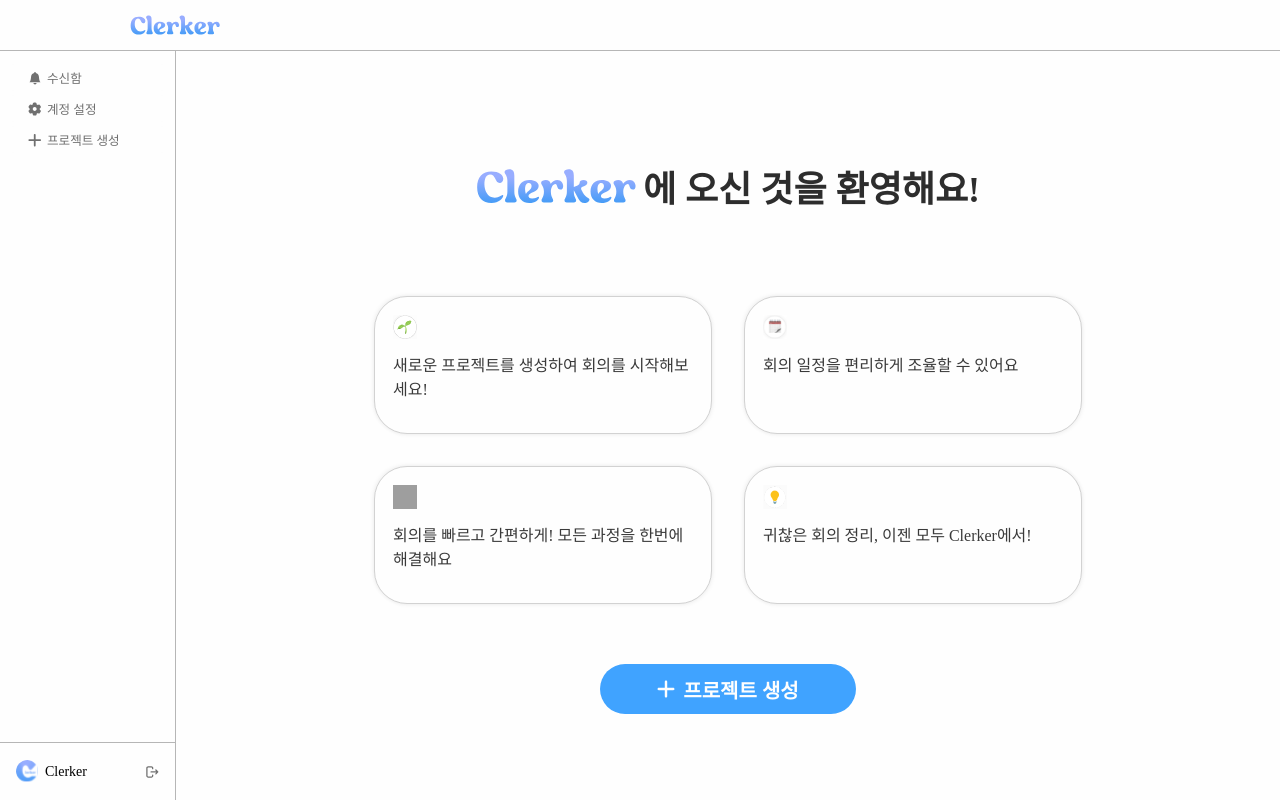
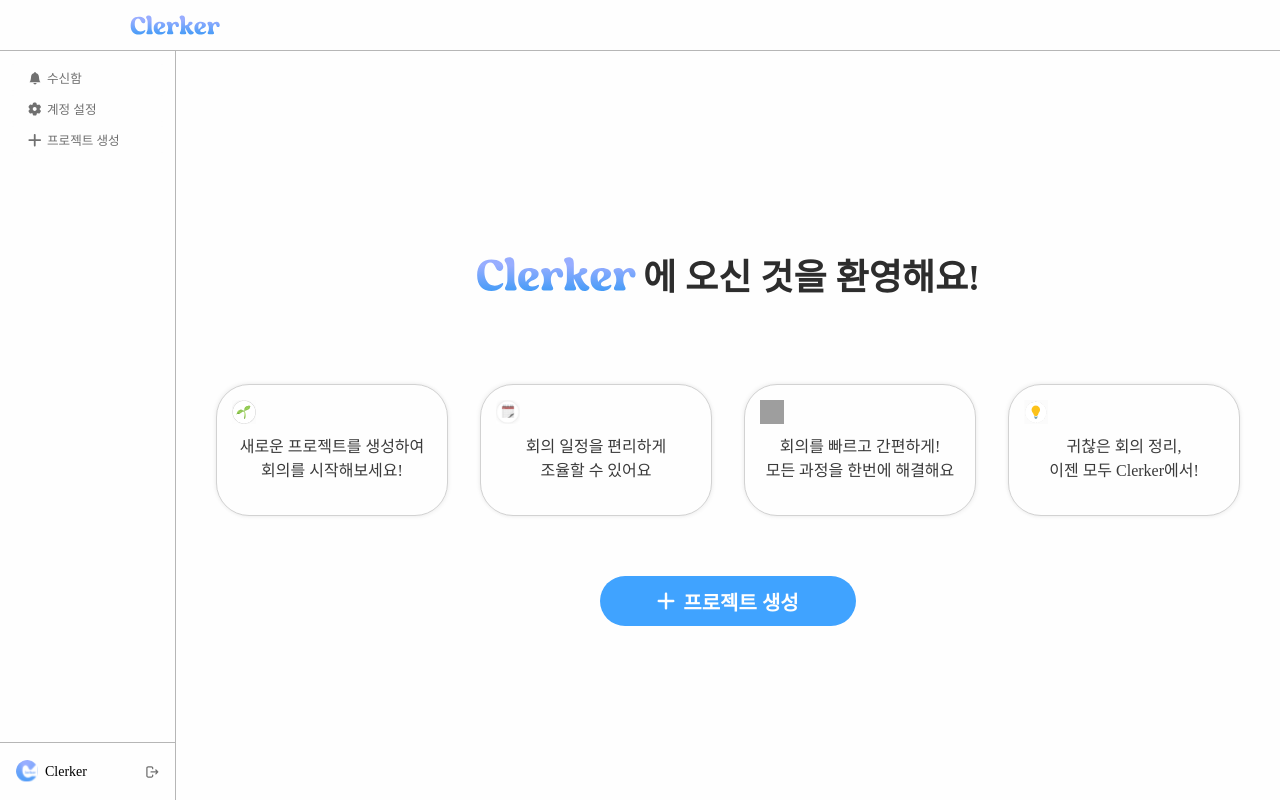
Before and after one commit to D-X-W-Clerker/clerker-frontend, a React (Create React App) app: page /home in a window 1280 px wide. Built offline with nearby package versions, Linux system fonts and the light colour scheme; grey boxes are pictures that could not be loaded; a web font is replaced by a local one.

Commit message:
refactor: 모달 수정

```diff
--- a/src/components/modal/TutorialModal.tsx
+++ b/src/components/modal/TutorialModal.tsx
@@ -1,7 +1,7 @@
 import React from 'react';
 import styled from 'styled-components';
 import { SproutIcon, CalendarIcon, WindIcon, LightBulbIcon } from '@assets';
-import { FlexCol } from '@styles';
+import { CenterCol, FlexCol, ItemsCenterStartRow } from '@styles';
 
 // IconMap 객체 생성
 const IconMap: { [key: string]: string } = {
@@ -14,7 +14,7 @@ const IconMap: { [key: string]: string } = {
 // -- 인터페이스 --
 interface TutorialButtonProps {
   icon: string;
-  text: string;
+  text: React.ReactNode;
 }
 
 // -- 스타일 컴포넌트 --
@@ -28,8 +28,8 @@ const Container = styled(FlexCol)`
     -1px -1px 4px rgba(0, 0, 0, 0.05),
     1px 1px 4px rgba(0, 0, 0, 0.05);
   cursor: pointer;
-  padding: 18px;
-  gap: 13px;
+  padding: 15px;
+  gap: 9px;
   flex-shrink: 0;
 
   &:hover {
@@ -39,6 +39,12 @@ const Container = styled(FlexCol)`
       -1.1px -1.1px 4.4px rgba(0, 0, 0, 0.05),
       1.1px 1.1px 4.4px rgba(0, 0, 0, 0.05);
   }
+`;
+
+const IconArea = styled(ItemsCenterStartRow)``;
+
+const TextArea = styled(CenterCol)`
+  text-align: center;
 `;
 
 const Icon = styled.img`
@@ -55,8 +61,12 @@ const TutorialModal: React.FC<TutorialButtonProps> = ({ icon, text }) => {
   const IconSrc = IconMap[icon];
   return (
     <Container>
-      <Icon src={IconSrc} alt={icon} />
-      <Text>{text}</Text>
+      <IconArea>
+        <Icon src={IconSrc} alt={icon} />
+      </IconArea>
+      <TextArea>
+        <Text>{text}</Text>
+      </TextArea>
     </Container>
   );
 };
--- a/src/pages/tutorial/TutorialPage.tsx
+++ b/src/pages/tutorial/TutorialPage.tsx
@@ -1,4 +1,3 @@
-// TutorialPage.tsx
 import React from 'react';
 import styled from 'styled-components';
 import { Clerker, WhiteAddIcon } from '@assets';
@@ -6,6 +5,7 @@ import { TutorialButton } from '@components';
 import { CenterCol, ItemsCenterRow, CenterRow } from '@styles';
 import Layout from '../../Layout';
 
+// -- 스타일 컴포넌트 --
 const Container = styled(CenterCol)`
   gap: 60px;
 `;
@@ -14,9 +14,37 @@ const WelcomeArea = styled(ItemsCenterRow)`
   gap: 7px;
 `;
 
-const SvgClerkerImage = styled.img`
-  width: 160px;
+const ModalArea = styled(ItemsCenterRow)`
+  gap: 32px;
+  flex-wrap: wrap;
+  // 1200px 이하에서 바로 2x2 배치로 변경
+  @media (max-width: 1200px) {
+    justify-content: center;
+    gap: 32px;
+    & > div {
+      flex: 1 1 calc(45% - 32px); // 가로로 2개씩 배치
+      max-width: 290px;
+    }
+  }
+  // 768px 이하에서 모달을 한 줄로 배치하고 크기 더 축소
+  @media (max-width: 890px) {
+    & > div {
+      flex: 1 1 calc(50% - 32px); // 가로로 2개씩 배치
+      max-width: 200px;
+    }
+  }
+`;
+
+const ProjectCreateArea = styled(CenterRow)`
   height: 50px;
+  padding: 0 57px;
+  gap: 8px;
+  border-radius: 30px;
+  cursor: pointer;
+  background-color: var(--color-blue-100);
+  &:hover {
+    background-color: var(--color-blue-200);
+  }
 `;
 
 const Title = styled.h1`
@@ -24,68 +52,72 @@ const Title = styled.h1`
   color: var(--color-gray-700);
 `;
 
-const ModalArea = styled(ItemsCenterRow)`
-  gap: 32px;
-  flex-wrap: wrap;
-  justify-content: center;
+const Content = styled.h3`
+  font-size: 20px;
+  color: var(--background-color);
+`;
 
-  // 1300px 이하에서 바로 2x2 배치로 변경
-  @media (max-width: 1300px) {
-    gap: 32px;
-    & > div {
-      flex: 1 1 calc(50% - 32px); // 가로로 2개씩 배치
-      max-width: 300px;
-    }
-  }
+const SvgImage = styled.img<{ $width: number; $height: number }>`
+  width: ${(props): number => {
+    return props.$width;
+  }}px;
+  height: ${(props): number => {
+    return props.$height;
+  }}px;
 `;
 
 const ModalData: {
   type: string;
-  text: string;
+  text: React.ReactNode;
 }[] = [
   {
     type: 'project',
-    text: '새로운 프로젝트를 생성하여 회의를 시작해보세요!',
+    text: (
+      <>
+        새로운 프로젝트를 생성하여
+        <br />
+        회의를 시작해보세요!
+      </>
+    ),
   },
   {
     type: 'schedule',
-    text: '회의 일정을 편리하게 조율할 수 있어요',
+    text: (
+      <>
+        회의 일정을 편리하게
+        <br />
+        조율할 수 있어요
+      </>
+    ),
   },
   {
     type: 'summary',
-    text: '회의를 빠르고 간편하게! 모든 과정을 한번에 해결해요',
+    text: (
+      <>
+        회의를 빠르고 간편하게!
+        <br />
+        모든 과정을 한번에 해결해요
+      </>
+    ),
   },
   {
     type: 'other',
-    text: '귀찮은 회의 정리, 이젠 모두 Clerker에서!',
+    text: (
+      <>
+        귀찮은 회의 정리,
+        <br />
+        이젠 모두 Clerker에서!
+      </>
+    ),
   },
 ];
-
-const ProjectCreateArea = styled(CenterRow)`
-  height: 50px;
-  padding: 0 57px;
-  background-color: var(--color-blue-100);
-  border-radius: 30px;
-  cursor: pointer;
-  gap: 8px;
-`;
-
-const SvgAddImage = styled.img`
-  width: 18px;
-  height: 18px;
-`;
-
-const Content = styled.h3`
-  font-size: 20px;
-  color: var(--background-color);
-`;
 
 const TutorialPage: React.FC = () => {
   return (
     <Layout>
       <Container>
         <WelcomeArea>
-          <SvgClerkerImage src={Clerker} />
+          <SvgImage src={Clerker} $width={160} $height={50} />
           <Title>에 오신 것을 환영해요!</Title>
         </WelcomeArea>
         <ModalArea>
@@ -100,7 +132,7 @@ const TutorialPage: React.FC = () => {
           })}
         </ModalArea>
         <ProjectCreateArea>
-          <SvgAddImage src={WhiteAddIcon} />
+          <SvgImage src={WhiteAddIcon} $width={18} $height={18} />
           <Content>프로젝트 생성</Content>
         </ProjectCreateArea>
       </Container>
```
Also changed, not shown: 1 other file (tests, documents, lock files or other folders).
